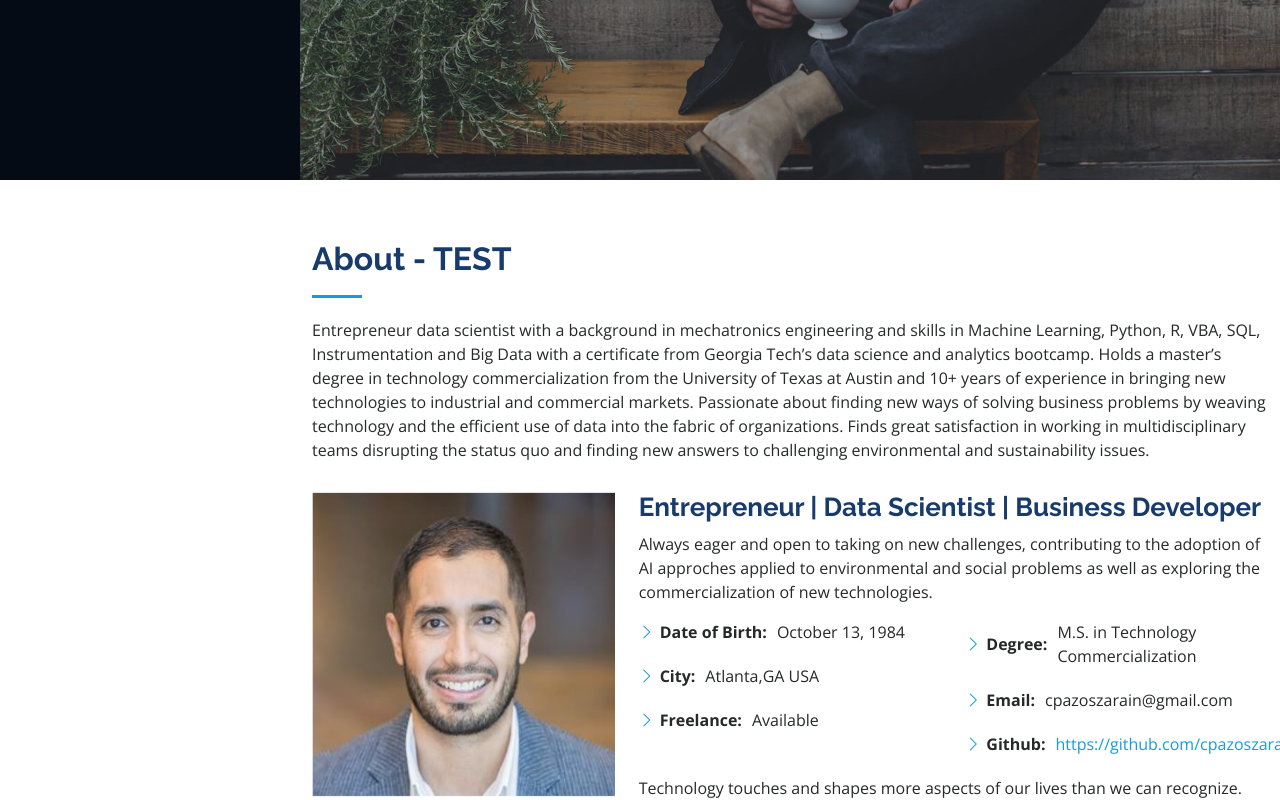
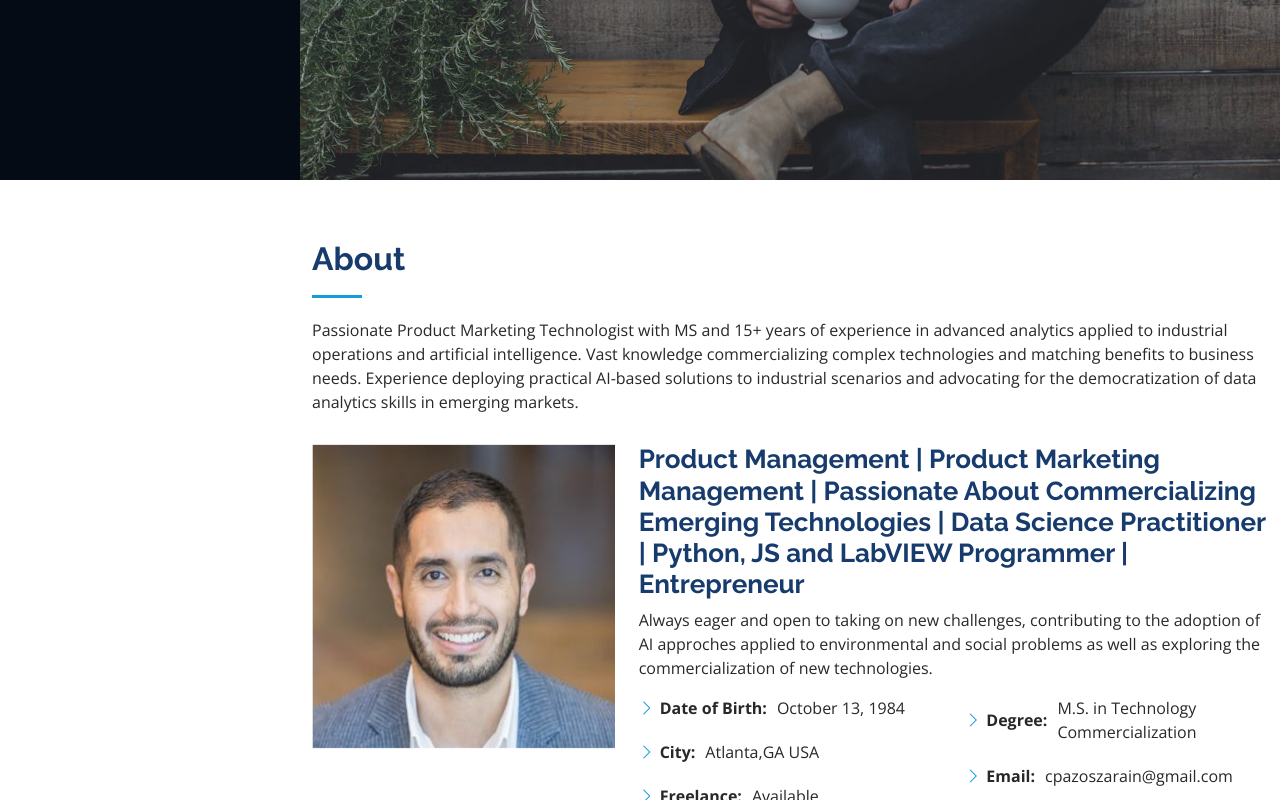
Before and after one commit to cpazoszarain7/cpazoszarain7.github.io, a plain HTML site: page index.html in a window 1280 px wide. Shown: the part 620-1420 px from the top of the page. Drawn offline with nearby package versions, Linux system fonts and the light colour scheme; files whose address does not match are found by name.

Commit message:
Updated Description

```diff
--- a/index.html
+++ b/index.html
@@ -82,8 +82,11 @@
       <div class="container">
 
         <div class="section-title">
-          <h2>About - TEST</h2>
-          <p>Entrepreneur data scientist with a background in mechatronics engineering and skills in Machine Learning, Python, R, VBA, SQL, Instrumentation and Big Data with a certificate from Georgia Tech’s data science and analytics bootcamp.  Holds a master’s degree in technology commercialization from the University of Texas at Austin and 10+ years of experience in bringing new technologies to industrial and commercial markets.  Passionate about finding new ways of solving business problems by weaving technology and the efficient use of data into the fabric of organizations. Finds great satisfaction in working in multidisciplinary teams disrupting the status quo and finding new answers to challenging environmental and sustainability issues.</p>
+          <h2>About</h2>
+          <p>Passionate Product Marketing Technologist with MS and 15+ years of experience in advanced analytics applied
+             to industrial operations and artificial intelligence. Vast knowledge commercializing complex technologies and
+              matching benefits to business needs. Experience deploying practical AI-based solutions to industrial scenarios
+               and advocating for the democratization of data analytics skills in emerging markets.</p>
         </div>
 
         <div class="row">
@@ -91,7 +94,7 @@
             <img src="assets/img/test2.png" class="img-fluid" alt="">
           </div>
           <div class="col-lg-8 pt-4 pt-lg-0 content" data-aos="fade-left">
-            <h3> Entrepreneur | Data Scientist | Business Developer</h3>
+            <h3> Product Management | Product Marketing Management | Passionate About Commercializing Emerging Technologies | Data Science Practitioner | Python, JS and LabVIEW Programmer | Entrepreneur</h3>
             <p class="font-italic">
               Always eager and open to taking on new challenges, contributing to the adoption of AI approches applied to environmental and social problems as well as exploring the commercialization of new technologies.
             </p>
```
